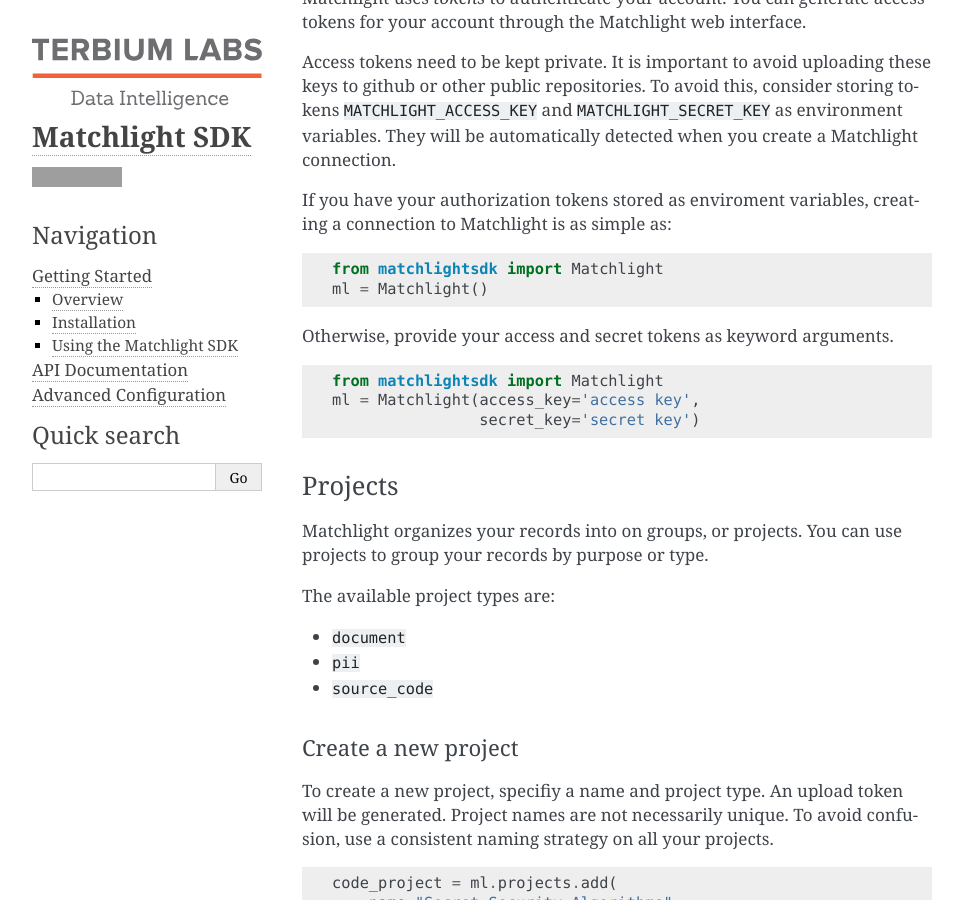
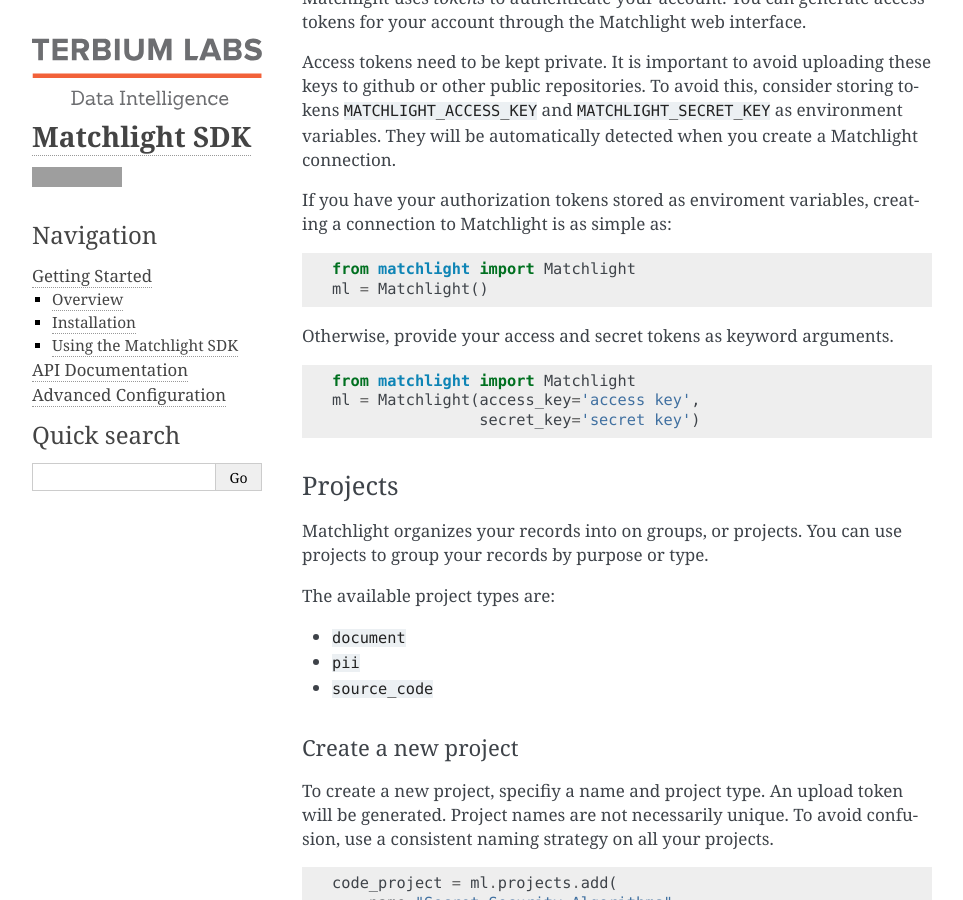
Before and after one commit to radglob/python-matchlightsdk, a Sphinx documentation site: the page built from docs/source/guide.rst, in a window 1280 px wide and 900 px high, scrolled down 1566 px, cut to the strip 0-900 px from the top of the window. Shown: the whole strip, without its empty margins (148-1111 px from the left). Built offline with Sphinx 7.4.7, drawn with Linux system fonts in a browser that asks for light colours; the version number could not be read and is left out; grey boxes are pictures that could not be loaded.

Commit message:
fixed incorrect imports in the docs

```diff
--- a/docs/source/guide.rst
+++ b/docs/source/guide.rst
@@ -84,14 +84,14 @@
 If you have your authorization tokens stored as enviroment variables, creating
 a connection to Matchlight is as simple as::
 
-    from matchlightsdk import Matchlight
+    from matchlight import Matchlight
     ml = Matchlight()
 
 Otherwise, provide your access and secret tokens as keyword arguments.
 
 .. code-block:: python
 
-    from matchlightsdk import Matchlight
+    from matchlight import Matchlight
     ml = Matchlight(access_key='access key',
                     secret_key='secret key')
 
```
